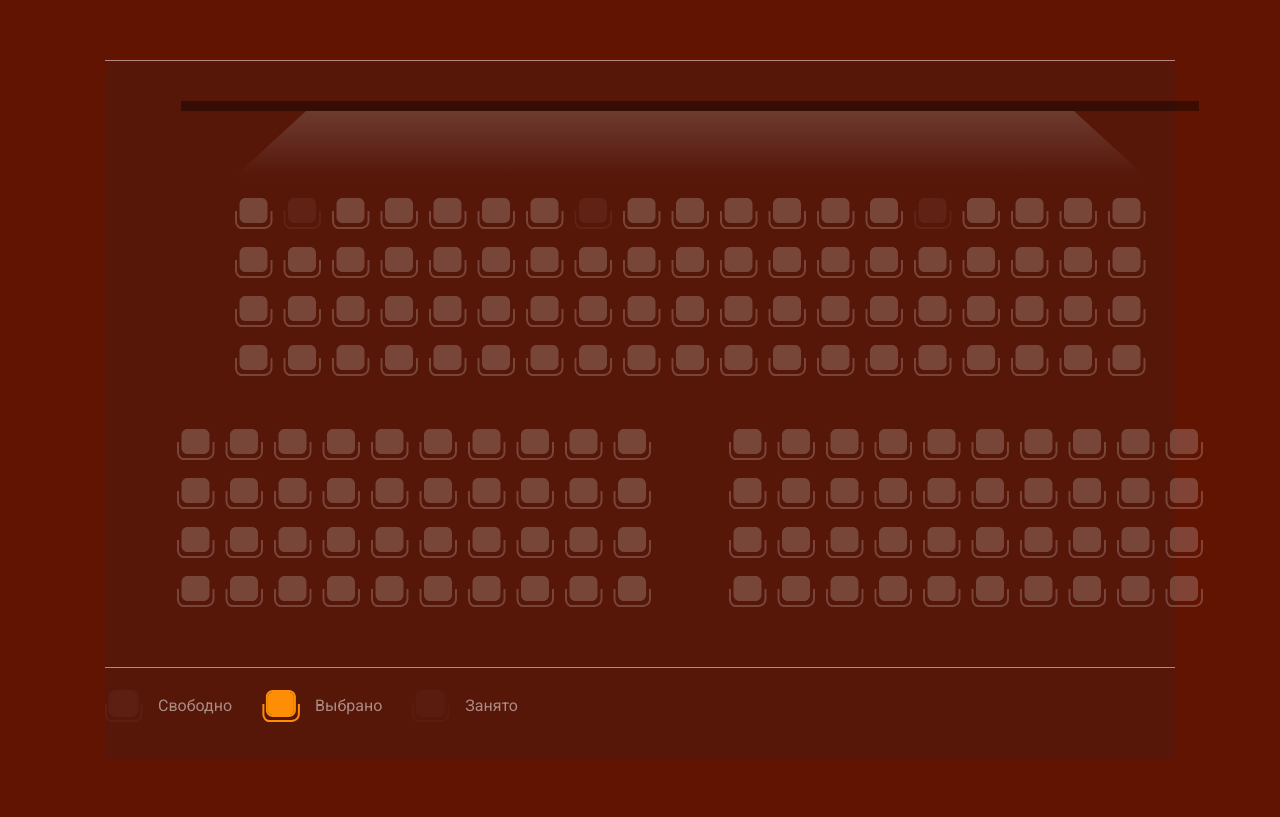
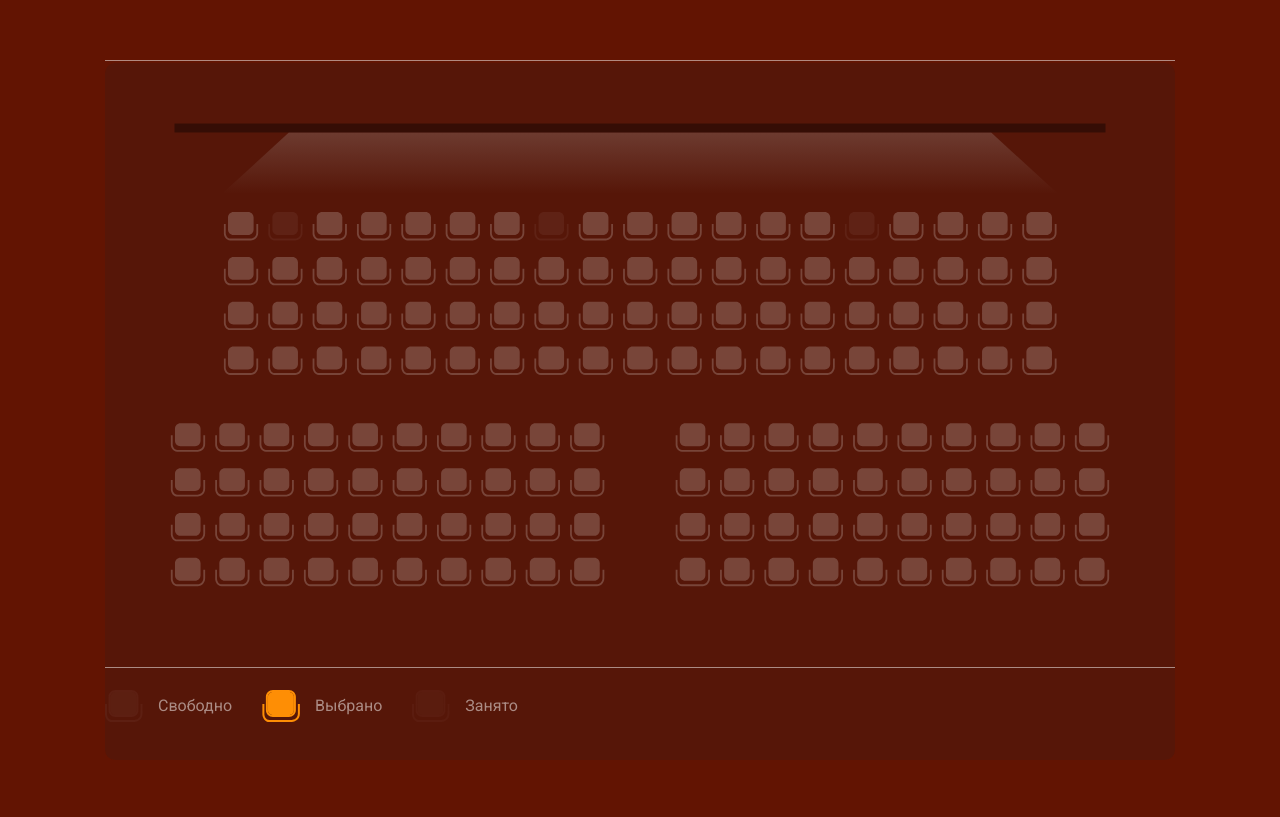
Before and after one commit to DarBaala/cineba_studies, a plain HTML site: page index.html in a window 1280 px wide. Shown: the part 737-1554 px from the top of the page. Drawn offline with Linux system fonts and the light colour scheme.

Commit message:
Update style.css

```diff
--- a/css/style.css
+++ b/css/style.css
@@ -231,3 +231,6 @@ body {
   padding: 24px 52px;
   text-decoration: none;
 }
+.scheme-svg {
+  max-width: 100%;
+}
```
